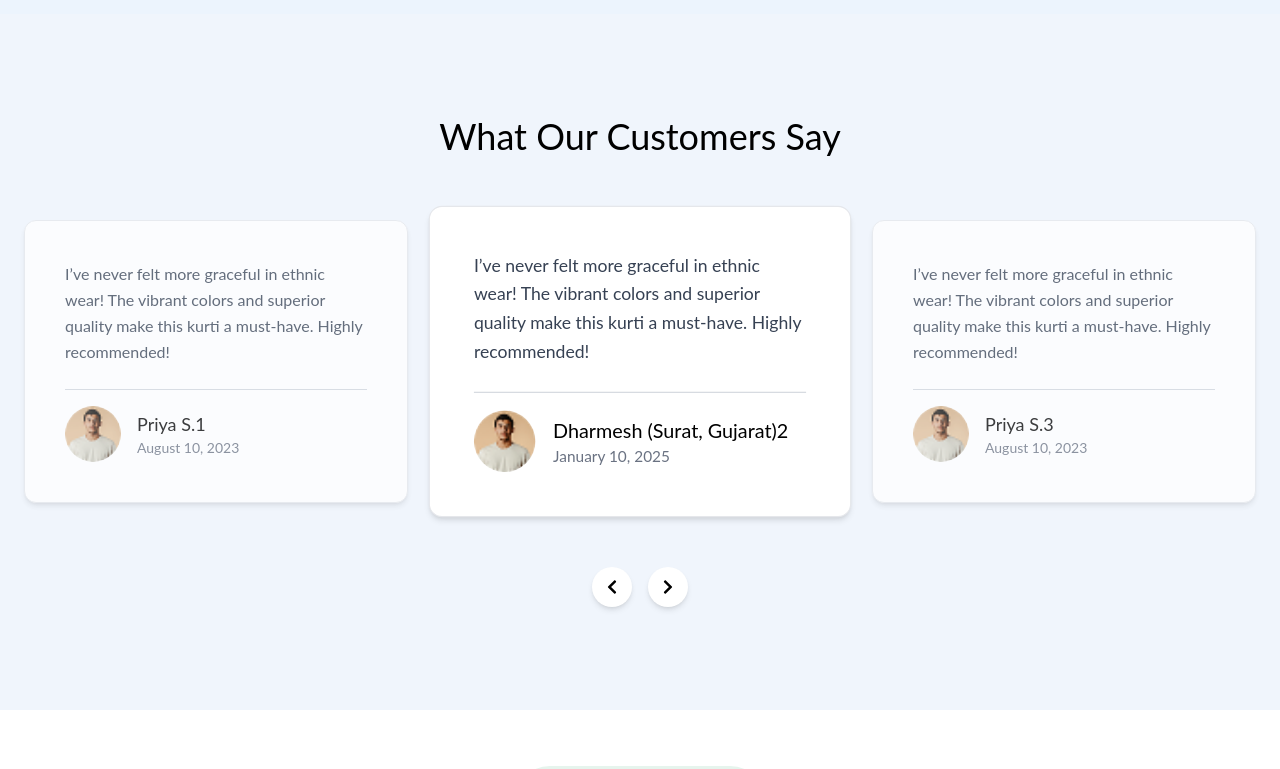
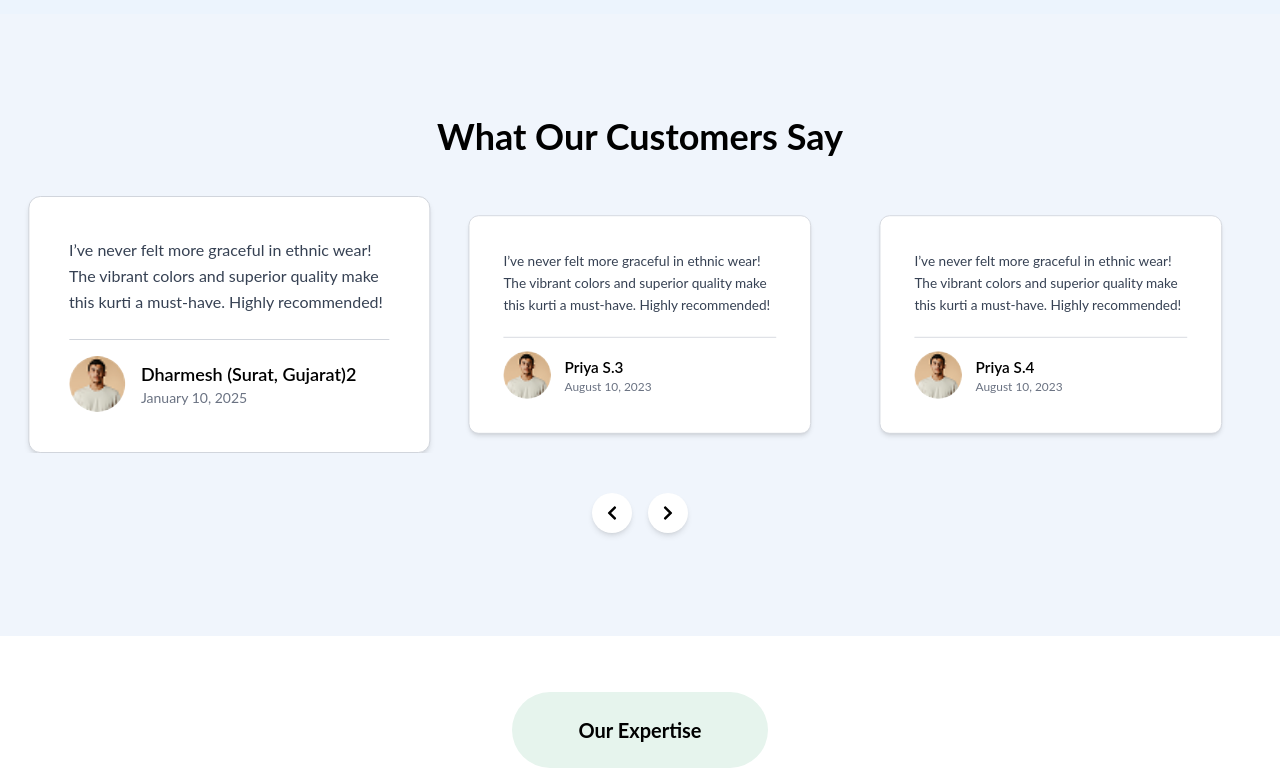
Before and after one commit to urvisha1217/Alpha, a React (Vite) app: page / in a window 1280 px wide. Shown: the part 2239-3008 px from the top of the page. Built offline with nearby package versions, Linux system fonts and the light colour scheme.

Commit message:
12-4 push

```diff
--- a/src/components/Footer.jsx
+++ b/src/components/Footer.jsx
@@ -44,7 +44,7 @@ const Footer = () => {
         </div>
 
         {/* Right Section - Policy */}
-        <div className="text-center md:text-left w-full md:w-1/4 ">
+        {/* <div className="text-center md:text-left w-full md:w-1/4 ">
           <h3 className="font-bold text-lg mb-3">Policy</h3>
           <ul className="text-lg space-y-2">
             <li>
@@ -79,6 +79,59 @@ const Footer = () => {
               <Link to="/Faqs">FAQs</Link>
             </li>
           </ul>
+        </div> */}
+        <div className="text-center md:text-left w-full md:w-1/4">
+          <h3 className="font-bold text-lg mb-3">Policy</h3>
+          <ul className="text-lg space-y-2">
+            <li>
+              <a
+                href="#"
+                onClick={(e) => {
+                  e.preventDefault();
+                  window.open(
+                    "https://drive.google.com/drive/folders/1EPKgSLfJsrJ9CtJRdYOLQs28WjQRGydo?usp=drive_link",
+                    "_blank"
+                  );
+                }}
+                rel="noopener noreferrer"
+              >
+                Privacy Policy
+              </a>
+            </li>
+            <li>
+              <a
+                href="#"
+                onClick={(e) => {
+                  e.preventDefault();
+                  window.open(
+                    "https://drive.google.com/drive/folders/1EPKgSLfJsrJ9CtJRdYOLQs28WjQRGydo?usp=drive_link",
+                    "_blank"
+                  );
+                }}
+                rel="noopener noreferrer"
+              >
+                Terms & Conditions
+              </a>
+            </li>
+            <li>
+              <a
+                href="#"
+                onClick={(e) => {
+                  e.preventDefault();
+                  window.open(
+                    "https://drive.google.com/drive/folders/1EPKgSLfJsrJ9CtJRdYOLQs28WjQRGydo?usp=drive_link",
+                    "_blank"
+                  );
+                }}
+                rel="noopener noreferrer"
+              >
+                Disclaimer
+              </a>
+            </li>
+            <li>
+              <Link to="/Faqs">FAQs</Link>
+            </li>
+          </ul>
         </div>
 
         {/* Back to Top Icon */}
--- a/src/components/HeroSection.jsx
+++ b/src/components/HeroSection.jsx
@@ -125,7 +125,7 @@ export default function HeroSection({ direction = "left", speed = 50 }) {
         </div>
       </div>
       <div className="w-full bg-white py-6 lg:py-16">
-        <div className="container mx-auto text-left px-2 lg:px-4">
+        <div className="container mx-auto text-left px-4 lg:px-4">
           <h2 className="text-lg md:text-3xl font-bold text-black text-justify">
             Alpha Capital is India’s #1 multi-broker integrated platform for
             your Unlisted Shares, Startups & Pre-IPO Investment.
--- a/src/components/Testimonials.jsx
+++ b/src/components/Testimonials.jsx
@@ -1,13 +1,12 @@
-import React, { useState } from "react";
+import React, { useState, useEffect, useRef } from "react";
 import { FaChevronLeft, FaChevronRight } from "react-icons/fa";
-import { motion, AnimatePresence } from "framer-motion";
+import { motion } from "framer-motion";
 
 const testimonials = [
   {
     text: "I’ve never felt more graceful in ethnic wear! The vibrant colors and superior quality make this kurti a must-have. Highly recommended!",
     name: "Priya S.1",
     date: "August 10, 2023",
-    location: "",
     image: "/images/person.png",
   },
   {
@@ -26,7 +25,6 @@ const testimonials = [
     text: "I’ve never felt more graceful in ethnic wear! The vibrant colors and superior quality make this kurti a must-have. Highly recommended!",
     name: "Priya S.4",
     date: "August 10, 2023",
-    location: "",
     image: "/images/person.png",
   },
   {
@@ -44,89 +42,116 @@ const testimonials = [
 ];
 
 const Testimonials = () => {
-  const [centerIndex, setCenterIndex] = useState(1);
+  const [scrollPosition, setScrollPosition] = useState(0);
+  const [cardWidth, setCardWidth] = useState(0);
+  const [cardsPerView, setCardsPerView] = useState(3); // Default 3 cards per view
+  const carouselRef = useRef(null);
+
+  useEffect(() => {
+    const updateCardWidth = () => {
+      if (carouselRef.current) {
+        const containerWidth = carouselRef.current.offsetWidth;
+        // Show 3 cards for all screen sizes
+        const newCardsPerView = 3; // Always show 3 testimonials
+        setCardsPerView(newCardsPerView);
+        const newCardWidth = containerWidth / newCardsPerView;
+        setCardWidth(newCardWidth);
+        // Center the first card of the middle set
+        setScrollPosition(-newCardWidth * testimonials.length - newCardWidth * Math.floor(newCardsPerView / 2));
+      }
+    };
+
+    updateCardWidth();
+    window.addEventListener("resize", updateCardWidth);
+    return () => window.removeEventListener("resize", updateCardWidth);
+  }, []);
 
   const handlePrev = () => {
-    setCenterIndex((prevIndex) =>
-      prevIndex === 0 ? testimonials.length - 1 : prevIndex - 1
-    );
+    setScrollPosition((prev) => prev + cardWidth);
   };
 
   const handleNext = () => {
-    setCenterIndex((prevIndex) =>
-      prevIndex === testimonials.length - 1 ? 0 : prevIndex + 1
-    );
+    setScrollPosition((prev) => prev - cardWidth);
   };
 
-  const visibleIndices = [
-    (centerIndex - 1 + testimonials.length) % testimonials.length,
-    centerIndex,
-    (centerIndex + 1) % testimonials.length,
-  ];
+  const handleTransitionEnd = () => {
+    const totalWidth = cardWidth * testimonials.length;
+    if (scrollPosition <= -totalWidth * 2) {
+      setScrollPosition(-totalWidth);
+    } else if (scrollPosition >= 0) {
+      setScrollPosition(-totalWidth);
+    }
+  };
 
-  const visibleTestimonials = visibleIndices.map(
-    (index) => testimonials[index]
-  );
-
-  const variants = {
-    center: {
-      scale: 1.1,
-      opacity: 1,
-      x: 0,
-      zIndex: 10,
-      transition: { duration: 0.5, ease: "easeInOut" },
-    },
-    side: {
-      scale: 0.9,
-      opacity: 0.75,
-      x: (index) => (index === 0 ? "-20%" : "20%"),
-      zIndex: 5,
-      transition: { duration: 0.5, ease: "easeInOut" },
-    },
-    exit: {
-      scale: 0.8,
-      opacity: 0,
-      x: (direction) => (direction === "left" ? "100%" : "-100%"),
-      transition: { duration: 0.3 },
-    },
-  };
+  // Calculate visible index for the center card
+  const totalTestimonials = testimonials.length;
+  const visibleIndex = cardWidth
+    ? Math.floor(((Math.abs(scrollPosition) + cardWidth * Math.floor(cardsPerView / 2)) / cardWidth) % totalTestimonials)
+    : 0;
 
   return (
     <div className="bg-[#f0f5fc] min-h-full flex flex-col items-center py-[8%]">
-      <h2 className="md:text-4xl mb-10 text-2xl">What Our Customers Say</h2>
+      <h2 className="md:text-4xl mb-10 text-2xl font-bold">
+        What Our Customers Say
+      </h2>
 
-      <div className="flex gap-10 items-center flex-col lg:flex-row md:w-full md:justify-center p-6 relative">
-        <AnimatePresence initial={false} custom={centerIndex}>
-          {visibleTestimonials.map((testimonial, index) => (
+      <div className="w-full max-w-8xl px-6 overflow-hidden">
+        <div ref={carouselRef} className="relative w-full overflow-hidden">
           <motion.div
-              key={visibleIndices[index]}
-              custom={index}
-              variants={variants}
-              initial="side"
-              animate={index === 1 ? "center" : "side"}
-              exit="exit"
-              className="bg-white rounded-xl shadow-md p-10 md:max-w-lg border border-gray-200 w-full md:w-auto absolute lg:static"
+            className="flex"
             style={{
-                left: index === 0 ? "10%" : index === 2 ? "70%" : "40%",
+              width: `${cardWidth * totalTestimonials * 3}px`,
             }}
+            animate={{ x: scrollPosition }}
+            transition={{ type: "spring", stiffness: 300, damping: 30 }}
+            onAnimationComplete={handleTransitionEnd}
           >
-              <p className="text-base text-gray-700 leading-relaxed">
+            {[...testimonials, ...testimonials, ...testimonials].map(
+              (testimonial, index) => {
+                const adjustedIndex = index % totalTestimonials;
+                const isCenter = adjustedIndex === visibleIndex;
+
+                return (
+                  <motion.div
+                    key={`${testimonial.name}-${index}`}
+                    className="flex-shrink-0 px-1"
+                    style={{
+                      width: cardWidth,
+                    }}
+                    animate={{
+                      scale: isCenter ? 1.0 : 0.85, // More pronounced scale for center
+                      zIndex: isCenter ? 10 : 1,
+                    }}
+                    transition={{ duration: 0.3 }}
+                  >
+                    <div
+                      className={`bg-white rounded-xl shadow-md p-5 lg:p-10 border border-gray-300 w-full h-full flex flex-col justify-between `}
+                    >
+                      <p className="text-sm lg:text-base text-gray-700 leading-relaxed">
                         {testimonial.text}
                       </p>
-              <div className="flex items-center mt-6 border-t border-gray-300">
+                      <div className="flex items-center mt-6 border-t border-gray-300 pt-4">
                         <img
                           src={testimonial.image}
                           alt={testimonial.name}
-                  className="w-14 h-14 rounded-full mr-4 mt-4"
+                          className="w-14 h-14 rounded-full mr-4"
                         />
                         <div>
-                  <p className="mt-4 text-lg">{testimonial.name}</p>
-                  <p className="text-sm text-gray-500">{testimonial.date}</p>
+                          <p className="text-md lg:text-lg font-semibold">
+                            {testimonial.name}
+                          </p>
+                          <p className="text-sm text-gray-500">
+                            {testimonial.date}
+                          </p>
+                        </div>
                       </div>
                     </div>
                   </motion.div>
-          ))}
-        </AnimatePresence>
+                );
+              }
+            )}
+          </motion.div>
+        </div>
       </div>
 
       <div className="flex gap-4 mt-10">
```
Lines whose indentation alone changed are shown as unchanged.
